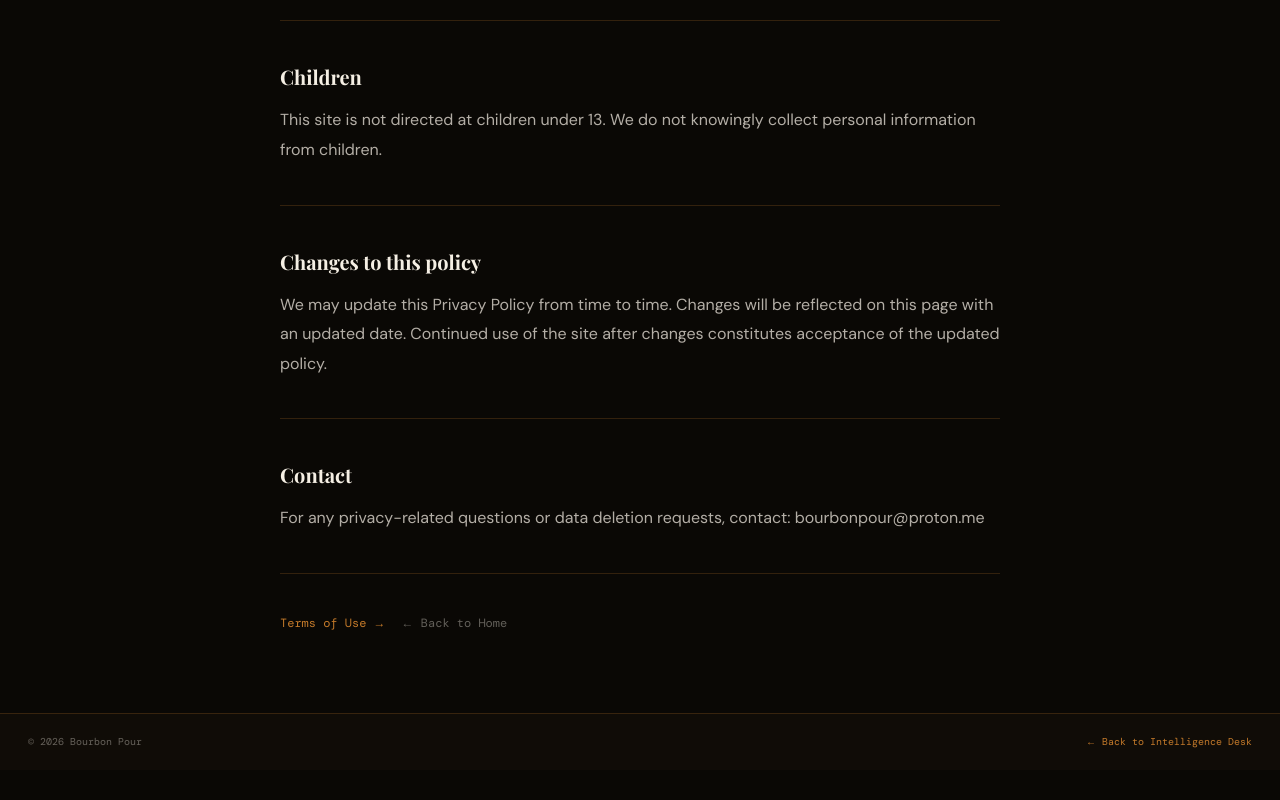
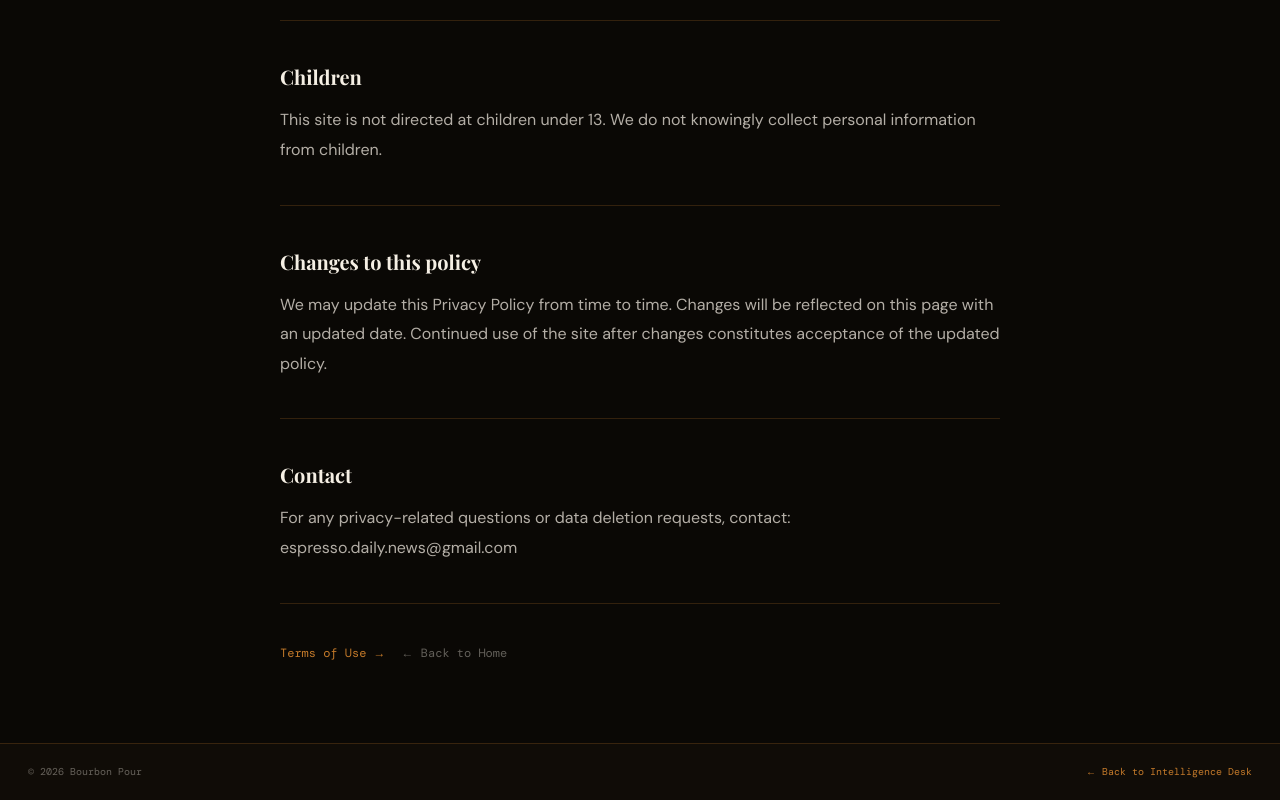
Before and after one commit to daidipya07/Bourbon-Sip, a Next.js app: page /privacy in a window 1280 px wide. Shown: the part 1739-2539 px from the top of the page. Before the commit the page ends 2509 px from the top, so only its background shows below. Built offline with nearby package versions, Linux system fonts and the light colour scheme; a web font is replaced by a local one.

Commit message:
Update contact email to espresso.daily.news@gmail.com in Privacy and Terms pages

```diff
--- a/app/privacy/page.tsx
+++ b/app/privacy/page.tsx
@@ -45,7 +45,7 @@ const sections = [
   },
   {
     title: 'Contact',
-    body: `For any privacy-related questions or data deletion requests, contact: bourbonpour@proton.me`,
+    body: `For any privacy-related questions or data deletion requests, contact: espresso.daily.news@gmail.com`,
   },
 ]
 
--- a/app/terms/page.tsx
+++ b/app/terms/page.tsx
@@ -53,7 +53,7 @@ const sections = [
   },
   {
     title: 'Contact',
-    body: `For any questions about these terms, contact: bourbonpour@proton.me`,
+    body: `For any questions about these terms, contact: espresso.daily.news@gmail.com`,
   },
 ]
 
```
